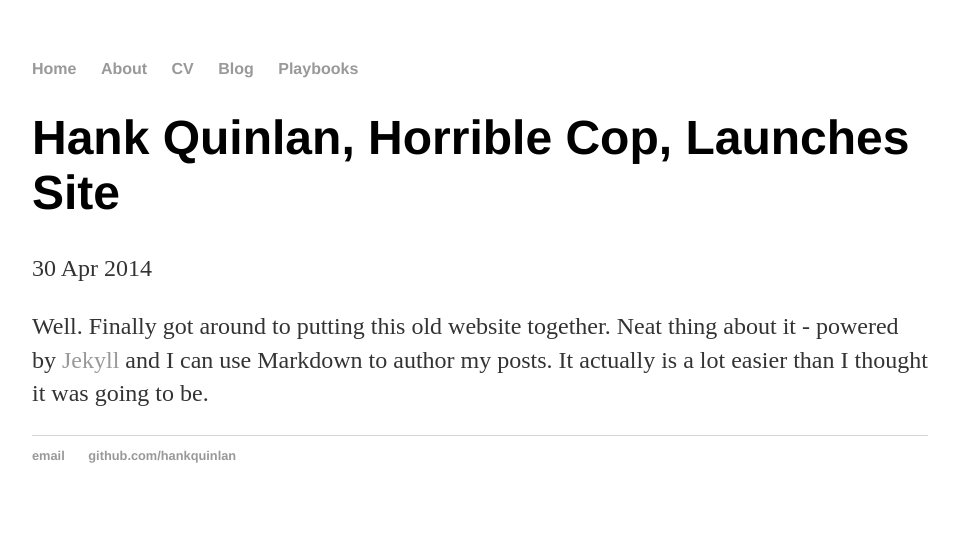
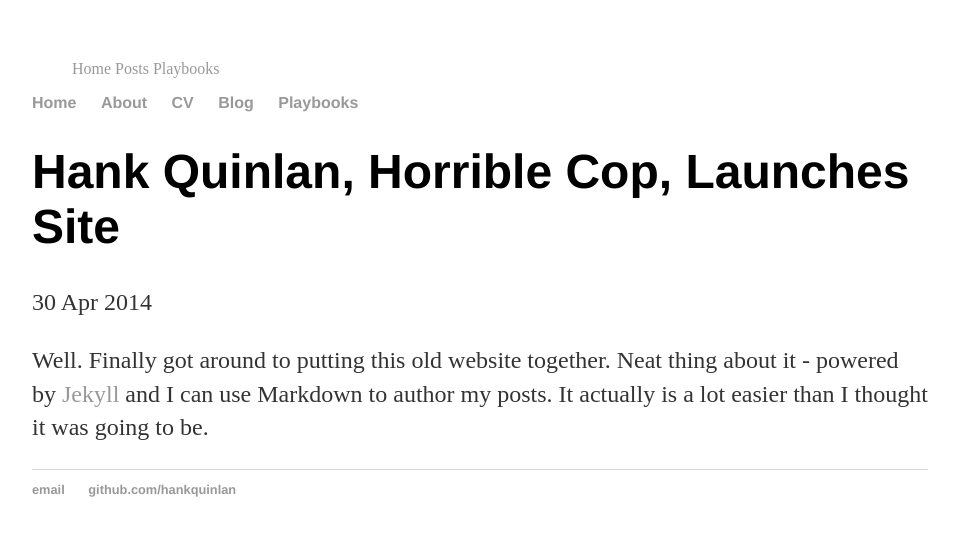
Before and after one commit to billparry99/billparry99.github.io, a Jekyll site: the page built from _posts/2018-03-25-hank-quinlan-site-launched.md, in a window 1280 px wide. Shown: the top 536 px of the page, without its empty margins (160-1119 px from the left). Built offline with Jekyll 4.4.1, drawn with Linux system fonts in a browser that asks for light colours.

Commit message:
Update default.html

```diff
--- a/_layouts/default.html
+++ b/_layouts/default.html
@@ -6,6 +6,13 @@
 			<link rel="stylesheet" type="text/css" href="/css/main.css">
 		</head>
 		<body>
+			<header>
+				<ul>
+					<a href="/">Home</a>
+					<a href="/blog">Posts</a>
+					<a href="/playbooks">Playbooks</a>
+				</ul>
+			</header>
 			<nav>
 	    		<ul>
 	        		<li><a href="/">Home</a></li>
```
